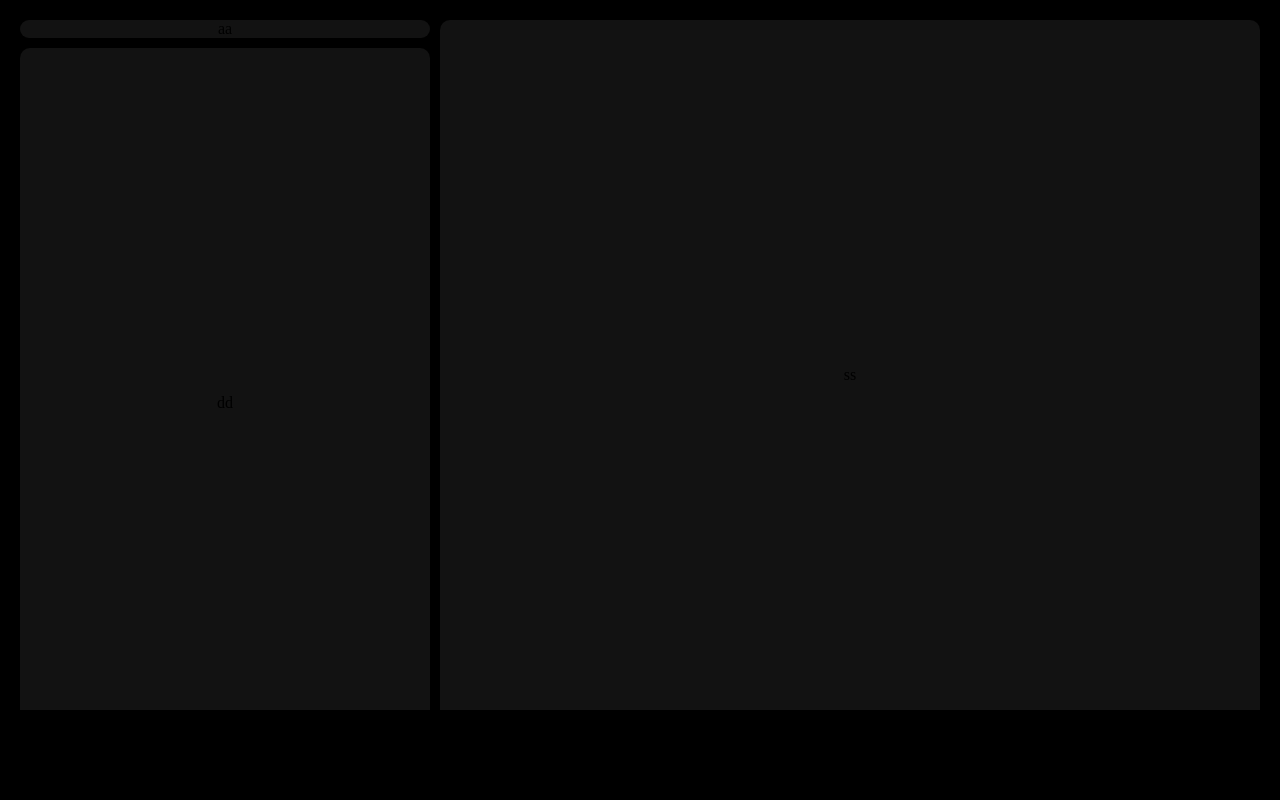
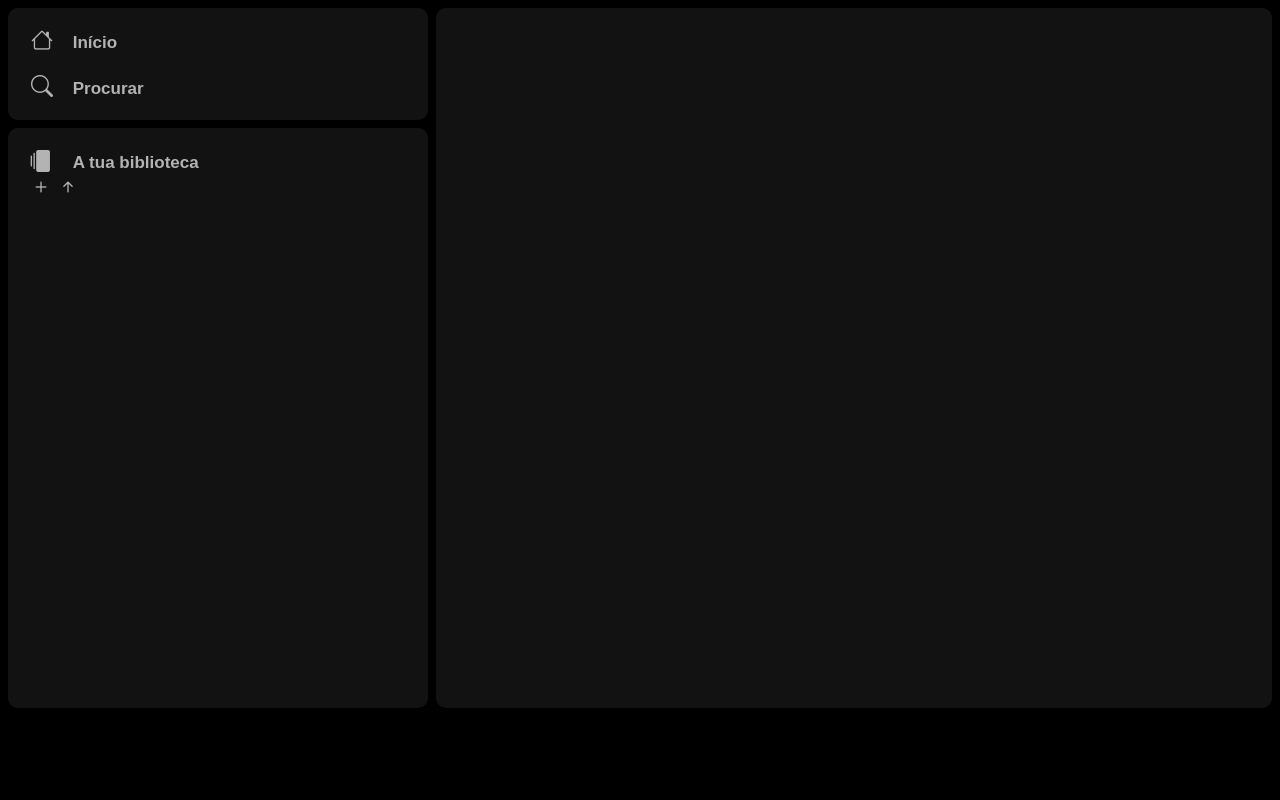
Before and after one commit to Samfaria2002/SpotifyReplica, a Flask app: page /home in a window 1280 px wide. Run offline with Flask 3, Linux system fonts and the light colour scheme.

Commit message:
Começando a estilização da section playlist

```diff
--- a/static/sass/home.scss
+++ b/static/sass/home.scss
@@ -1,9 +1,52 @@
-/*Mapa de cores*/
+//Import Bootstrap Icons
+@import url("https://cdn.jsdelivr.net/npm/bootstrap-icons@1.11.1/font/bootstrap-icons.css");
+
+@function font-face($font-family, $font-path, $font-format) {
+    @return (
+      font-family: '#{$font-family}',
+      src: url('#{$font-path}') format('#{$font-format}')
+    );
+  }
+
+@mixin generate-font-face($font-families) {
+    @each $font-family, $font-path, $font-format in $font-families {
+      @font-face {
+        $font-face: font-face($font-family, $font-path, $font-format);
+        @each $property, $value in $font-face {
+          #{$property}: $value;
+        }
+      }
+    }
+}
+
+$font-families: (
+    'CircularSpotifyText': '../fonts/CircularSpotifyText-Black.otf' 'opentype',
+    'CircularSpotifyText-BlackItalic': '../fonts/CircularSpotifyText-BlackItalic.otf' 'opentype',
+    'CircularSpotifyText-Bold': '../fonts/CircularSpotifyText-Bold.otf' 'opentype',
+    'CircularSpotifyText-Book': '../fonts/CircularSpotifyText-Book.otf' 'opentype',
+    'CircularSpotifyText-BookItalic': '../fonts/CircularSpotifyText-BookItalic.otf' 'opentype',
+    'CircularSpotifyText-Light': '../fonts/CircularSpotifyText-Light.otf' 'opentype',
+    'CircularSpotifyText-Medium': '../fonts/CircularSpotifyText-Medium.otf' 'opentype',
+    'CircularSpotifyText-MediumItalic': '../fonts/CircularSpotifyText-MediumItalic.otf' 'opentype'
+);
+
+@include generate-font-face($font-families);
+
+//Mapa de cores
 $cores: (
     "cor_background": #000000,
     "cor_box": #121212,
     "cor_card": #181818,
     "verde_spotify": #1ED760,
+    "cor_fonte": #B3B3B3,
+);
+
+$icones: (
+    house: 'bi bi-house'
+    search: 'bi bi-search',
+    collection: 'bi bi-collection-fill',
+    plus: 'bi bi-plus',
+    arrow-right: 'bi bi-arrow-right-short'
 );
 
 $format_grid_box: (
@@ -11,10 +54,16 @@ $format_grid_box: (
     border-radius: 10px,
 );
 
+$container : (
+    margin: 0 auto,
+    padding: 0 2%,
+);
+
 * {
     margin: 0;
     padding: 0;
     box-sizing: border-box;
+    font-family: 'CircularSp', sans-serif;
 }
 
 body {
@@ -25,13 +74,13 @@ body {
     flex-direction: column;
 }
 
-.main {
+div.main {
     display: grid;
-    grid-template-columns: 410px 2fr; /* Ajuste a largura da primeira coluna conforme necessário */
+    grid-template-columns: 420px 2fr;
     grid-template-rows: auto auto;
-    grid-gap: 10px;
+    grid-gap: 8px;
     flex-grow: 1;
-    padding: 20px;
+    padding: 8px;
     align-content: flex-start;
 }
 
@@ -40,29 +89,29 @@ body {
         #{$prop}: $value;
     }
     height: 100%;
-    display: flex;
-    align-items: center;
-    justify-content: center;
+    //display: flex;
+    //align-items: center;
+    //justify-content: center;
 }
 
 .grid_box:nth-child(1) {
     grid-column: 1;
     grid-row: 1;
+    height: 112px;
 }
 
 .grid_box:nth-child(2) {
     grid-column: 2;
     grid-row: 1 / span 2;
-    height: calc(100vh - 90px);
+    height: calc(100vh - 100px);
 }
 
 .grid_box:nth-child(3) {
     grid-column: 1;
     grid-row: 2;
-    height: calc(100vh - 90px);
+    max-height: calc(100vh - 220px);
+    height: 100vh;
     border-radius: 10px;
-    border-bottom-left-radius: 10px;
-    border-bottom-right-radius: 10px;
 }
 
 .footer{
@@ -75,3 +124,55 @@ body {
     width: 100%;
     height: 90px;
 }
+
+.option_procurar, .option_inicio {
+    padding-left: 23px;
+    font-size: 17px;
+    font-weight: 600;
+    cursor: pointer;
+    transition: color 0.5s;
+    color: map-get($cores, "cor_fonte");
+    &:hover {
+        color: white;
+    }
+}
+
+.inicio{
+    display: flex;
+    flex-direction: column;
+    justify-content: space-evenly;
+
+    .option_inicio, .option_procurar {
+        i {
+            font-size: 22px !important;
+        }
+        a {
+            margin-left: 15px;
+        }
+    }
+}
+
+//
+
+.playlist {
+    display: flex;
+    flex-direction: column;
+}
+
+div.title_playlist {
+    display: flex;
+    flex-direction: row;
+    padding-left: 23px;
+    padding-top: 20px;
+    font-size: 17px;
+    font-weight: 600;
+}
+
+.first_icons, .second_first {
+    cursor: pointer;
+    transition: color 0.5s;
+    color: map-get($cores, "cor_fonte");
+    &:hover {
+        color: white;
+    }
+}
--- a/templates/home.html
+++ b/templates/home.html
@@ -9,14 +9,32 @@
 </head>
 <body>
     <div class="main">
-        <section class="grid_box">
-            <div>aa</div>
+        <section class="grid_box inicio">
+            <div class="option_inicio">
+                <i class="bi bi-house"></i>
+                <a>Início</a>
+            </div>
+            <div class="option_procurar">
+                <i class="bi bi-search"></i>
+                <a>Procurar</a>
+            </div>
         </section>
-        <section class="grid_box">
-            <div>ss</div>
+        <section class="grid_box cards">
+            <div>
+
+            </div>
         </section>
-        <section class="grid_box">
-            <div>dd</div>
+        <section class="grid_box playlist">
+            <div class="title_playlist">
+                <div class="first_icons">
+                    <i class="bi bi-collection-fill"></i>
+                    <a>A tua biblioteca</a>
+                </div>
+                <div class="second_icons">
+                    <i class="bi bi-plus"></i>
+                    <i class="bi bi-arrow-right-short"></i>
+                </div>
+            </div>
         </section>
     </div>
     <footer class="footer">
```
Also changed, not shown: static/css/home.min.css, static/fonts/CircularSpotifyText-Black.otf (added), static/fonts/CircularSpotifyText-BlackItalic.otf (added), static/fonts/CircularSpotifyText-Bold.otf (added), static/fonts/CircularSpotifyText-Book.otf (added), static/fonts/CircularSpotifyText-BookItalic.otf (added), static/fonts/CircularSpotifyText-Light.otf (added), static/fonts/CircularSpotifyText-Medium.otf (added), static/fonts/CircularSpotifyText-MediumItalic.otf (added).
